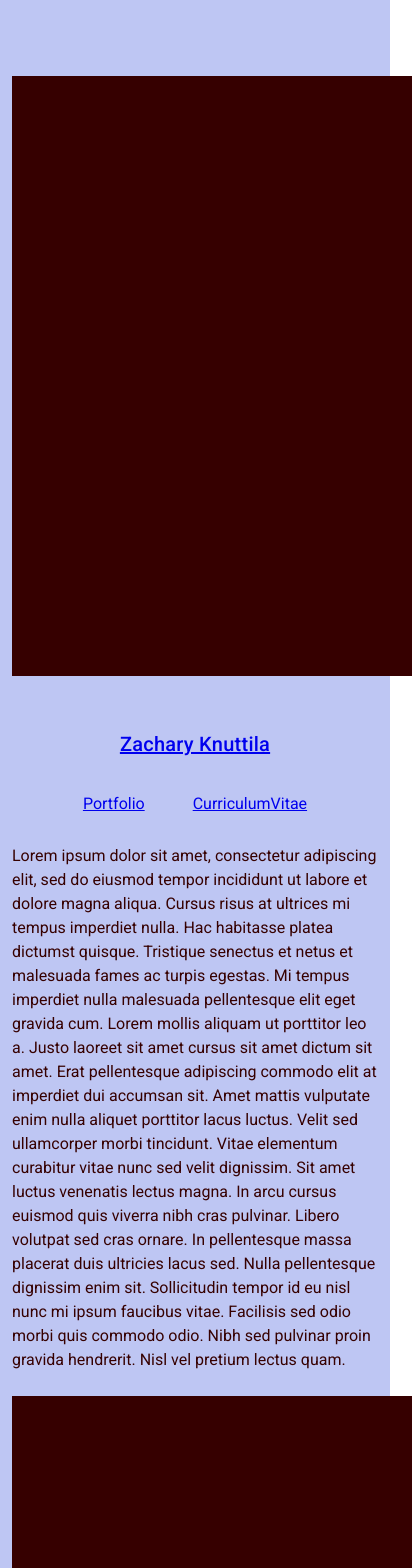
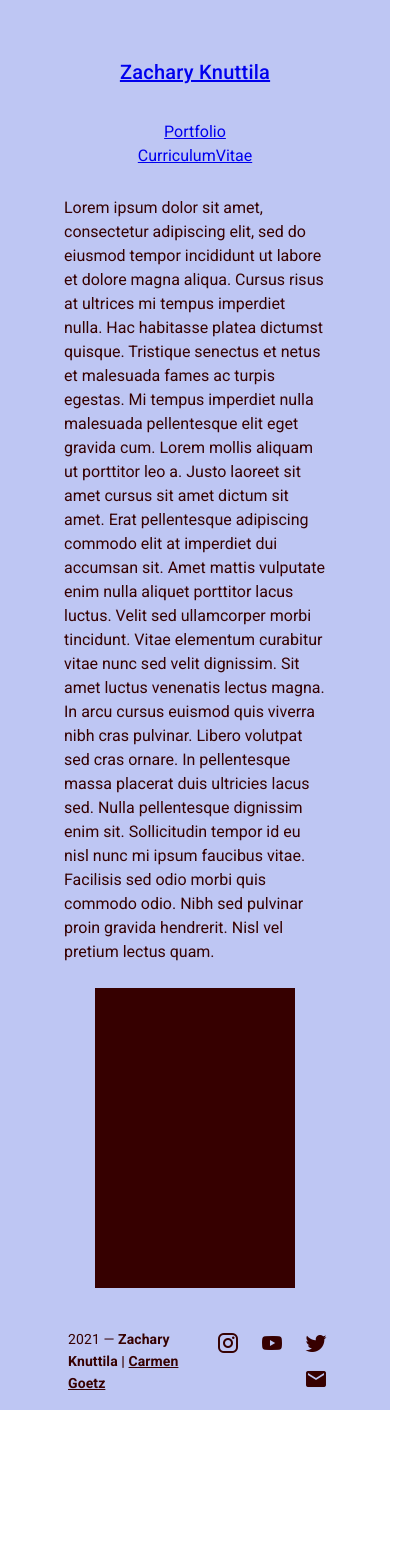
Before and after one commit to carmengoetz/zachary-knuttila, a Vue app: page /#/cv in a window 390 px wide. Shown: the top 1568 px of the page, 412 px wide, since content can reach past the window. After the commit the page ends 1410 px from the top, so only its background shows below. Built offline with nearby package versions, Linux system fonts and the light colour scheme.

Commit message:
mobile friendly

```diff
--- a/src/components/Main.vue
+++ b/src/components/Main.vue
@@ -1,14 +1,14 @@
 <template>
-  <v-container class="mt-16">
+  <v-container class="mt-4 mt-sm-8 mt-md-16 px-16 px-md-0">
     <v-row>
-      <v-col>
+      <v-col cols="6" lg="4" class="d-none d-sm-inline">
         <div class="box mx-auto" />
       </v-col>
-      <v-col>
+      <v-col cols="12" sm="6" lg="4">
         <Header />
         <slot></slot>
       </v-col>
-      <v-col>
+      <v-col cols="12" lg="4" class="d-inline d-sm-none d-lg-inline">
         <div class="box mx-auto" />
       </v-col>
     </v-row>
@@ -29,7 +29,7 @@ export default {
 
 <style lang="scss" scoped>
 .box {
-  width: 400px;
+  width: 350px;
   height: 600px;
   @media (prefers-color-scheme: dark) {
     background-color: #bec6f3;
@@ -37,5 +37,14 @@ export default {
   @media (prefers-color-scheme: light) {
     background-color: #360000;
   }
+  @media (max-width: 960px) {
+    width: 200px;
+    height: 300px;
+  }
+
+  @media (max-width: 600px) {
+    width: 200px;
+    height: 300px;
+  }
 }
 </style>
--- a/src/views/Portfolio.vue
+++ b/src/views/Portfolio.vue
@@ -100,6 +100,11 @@ export default {
   @media (prefers-color-scheme: light) {
     background-color: #360000;
   }
+
+  @media (max-width: 600px) {
+    width: 250px;
+    height: 300px;
+  }
 }
 
 .box2 {
@@ -123,5 +128,10 @@ export default {
   @media (prefers-color-scheme: light) {
     background-color: #360000;
   }
+
+  @media (max-width: 600px) {
+    width: 250px;
+    height: 200px;
+  }
 }
 </style>
```
